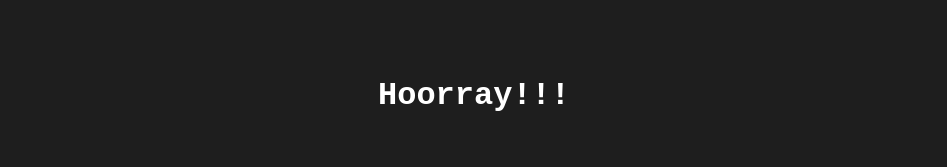
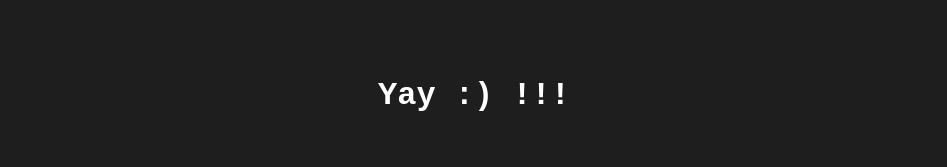
Before and after one commit to ricardo-de-andrade/soflodevcon, a website: page index.html in a window 1280 px wide. Shown: the top 167 px of the page, without its empty margins (166-1113 px from the left). Drawn offline with Linux system fonts and the light colour scheme.

Commit message:
Changed msg to yay

```diff
--- a/index.html
+++ b/index.html
@@ -18,7 +18,7 @@
 
         <h1>
             <p>&nbsp;</p>
-            <p style="font-family:'Courier New'">Hoorray!!!</p>
+            <p style="font-family:'Courier New'">Yay :) !!!</p>
             <p>&nbsp;</p>
             <p style="font-family:'Courier New'">Long live CI/CD!!</p>
         </h1>
```
